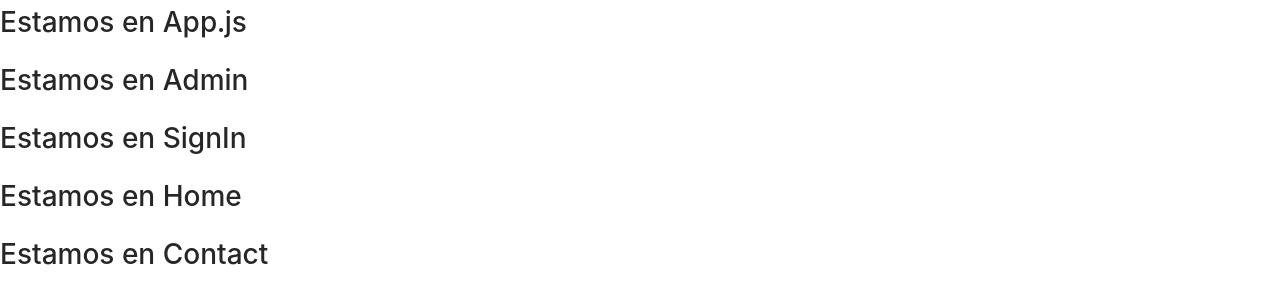
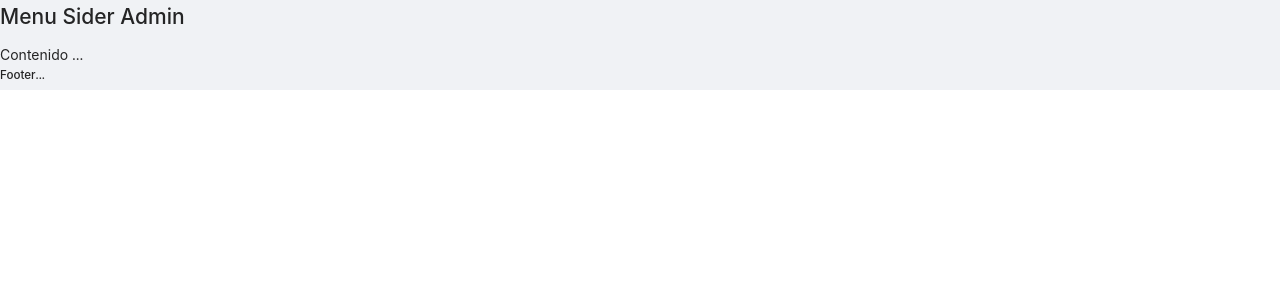
Before and after one commit to restrepo86/web-mern-project, a React (Create React App) app in the folder client/: page /admin in a window 1280 px wide. Shown: the top 304 px of the page. Built offline with nearby package versions, Linux system fonts and the light colour scheme.

Commit message:
Se agregan configuraciones para que por medio de reac-router-dom se rendericen automaticamente  los componentes, al agregarle la configuración en el archivo routes

```diff
--- a/client/src/App.js
+++ b/client/src/App.js
@@ -1,23 +1,33 @@
 import React from 'react';
+import { BrowserRouter as Router, Switch, Route } from 'react-router-dom';
+import routes from './config/routes';
 
 import './App.scss';
-import Admin from './pages/Admin';
-import SignIn from './pages/Admin/SignIn';
-import Home from './pages/Home';
-import Contact from './pages/Contact';
+
 
 function App() {
 
   return (
-    <>
-      <h1>Estamos en App.js</h1>
-      <Admin />
-      <SignIn />
-      <Home />
-      <Contact />
-    </>
+    <Router>
+      <Switch>
+        {routes.map((route, index) => (
+          <RouteWithSubRoutes key={index} {...route} />
+        ))}
+      </Switch>
+    </Router>
   );
-}
+};
+
+function RouteWithSubRoutes(route) {
+  console.log(route);
+  return (
+    <Route
+      path={route.path}
+      exact={route.exact}
+      render={props => <route.component routes={ route.routes } { ...props } />}
+    />
+  );
+};
 
 
 export default App;
--- /dev/null
+++ b/client/src/config/routes.js
@@ -0,0 +1,26 @@
+import LayoutAdmin from '../layouts/LayoutAdmin';
+
+import AdminHome from '../pages/Admin';
+import AdminSignIn from '../pages/Admin/SignIn';
+
+const routes = [
+    {
+        path: '/admin',
+        component: LayoutAdmin,
+        exact: false,
+        routes: [
+            {
+                path: '/admin',
+                component: AdminHome,
+                exact: true
+            },
+            {
+                path: '/admin/login',
+                component: AdminSignIn,
+                exact: true
+            }
+        ]
+    }
+];
+
+export default routes;
--- /dev/null
+++ b/client/src/layouts/LayoutAdmin.js
@@ -0,0 +1,14 @@
+import React from 'react';
+import { Layout } from 'antd';
+
+export default function LayoutAdmin() {
+    return (
+        <Layout>
+            <h2>Menu Sider Admin</h2>
+            <div>
+                Contenido ...
+            </div>
+            <h5>Footer...</h5>
+        </Layout>
+    );
+}
```
Also changed, not shown: client/src/layouts/LayoutBasic.js (added, +12 -0 lines).
